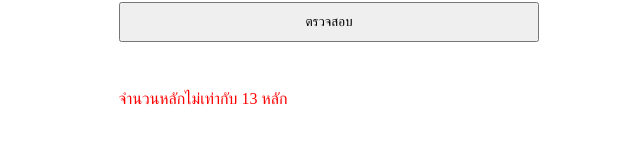
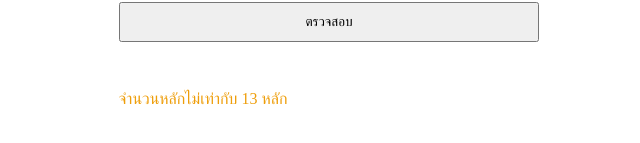
Before and after one commit to ignitry/randomizer, a Next.js app: page /validations/new in a window 1280 px wide. Both pictures are taken after a click on the button "ตรวจสอบ". Shown: the part 487-630 px from the top of the page, without its empty margins (311-951 px from the left). Built offline with nearby package versions, Linux system fonts and the light colour scheme.

Commit message:
change color

```diff
--- a/app/components/thai_id_validator.tsx
+++ b/app/components/thai_id_validator.tsx
@@ -23,7 +23,7 @@ export const ThaiIDValidator: React.FC = () => {
       />
       <button style={{ height: '2.5rem', width: '100%' }} onClick={validateThaiID}>ตรวจสอบ</button>
       {errors.length > 0 && (
-        <div style={{ marginTop: '1rem', color: 'red' }}>
+        <div style={{ marginTop: '1rem', color: '#EE9E0B' }}>
           {errors.map((error, index) => (
             <p key={index}>{error}</p>
           ))}
```
